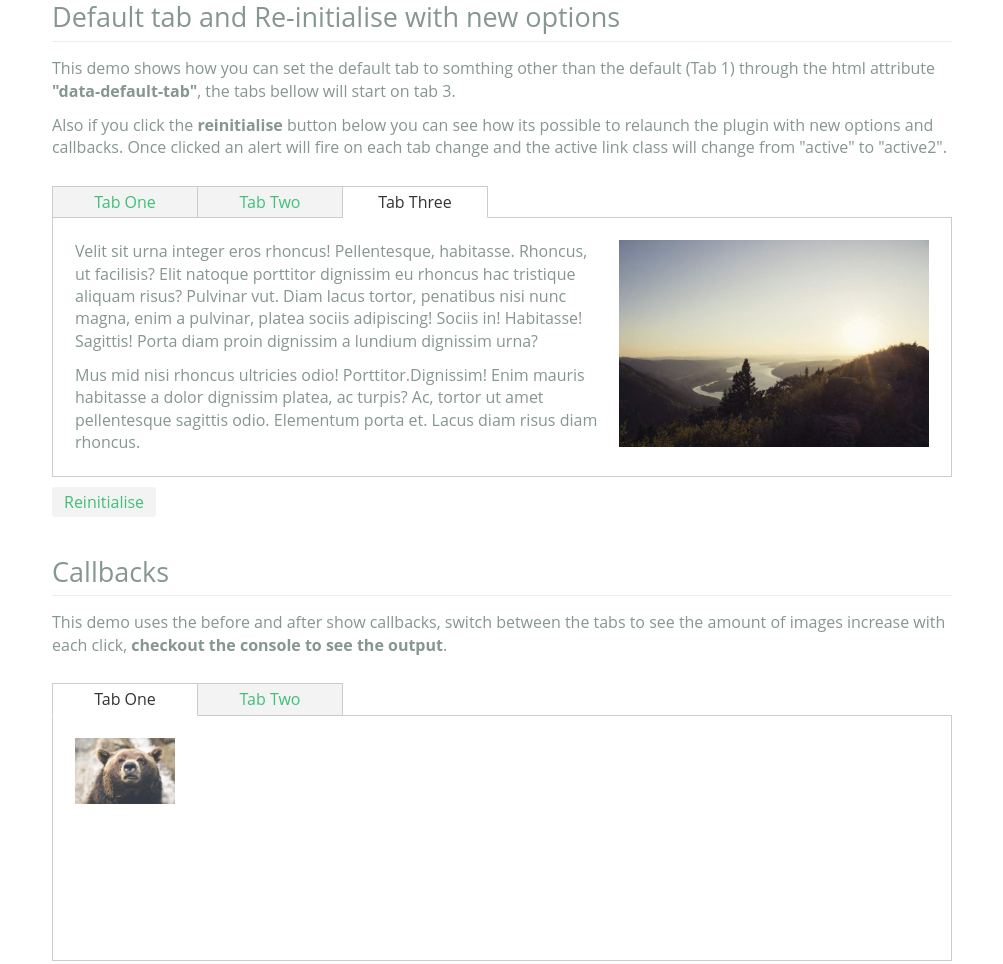
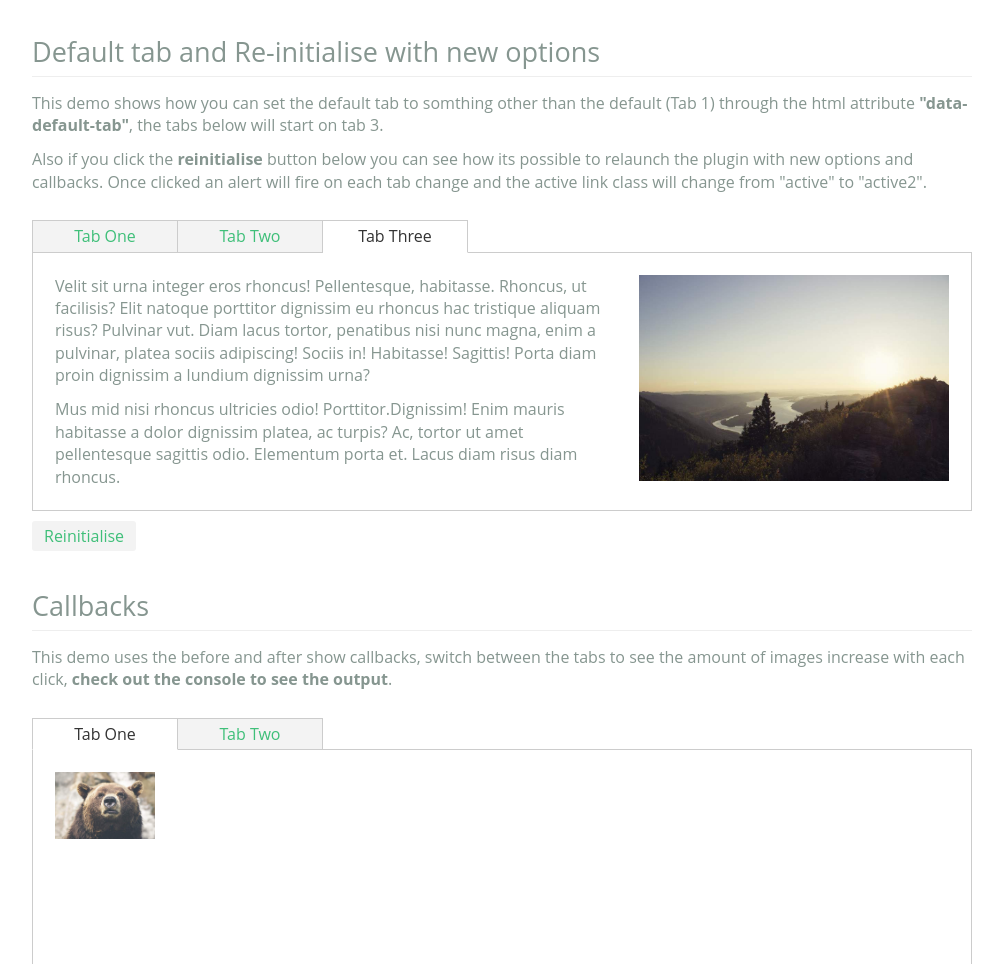
Before and after one commit to PhilRowe/addTabs, a plain HTML site: page demo/zepto.html in a window 1280 px wide. Shown: the part 872-1836 px from the top of the page, without its empty margins (138-1141 px from the left). Drawn offline with Linux system fonts and the light colour scheme.

Commit message:
Updated Readme and minor demo changes

```diff
--- a/demo/theme.css
+++ b/demo/theme.css
@@ -101,7 +101,8 @@ body {
 	background-color: #ffffff;
 }
 .wrapper{
-	max-width: 900px;
+	max-width: 940px;
+    padding: 0 20px;
 	margin: 0 auto;
 }
 h1, h2, h3, h4, h5, h6, .h1, .h2, .h3, .h4, .h5, .h6 {
@@ -120,6 +121,7 @@ h1, .h1, h2, .h2 {
 	margin-top: 20px;
 	margin-bottom: 10px;
 }
+ul{ padding: 0 0 0 20px; }
 .page-header {
 	padding-bottom: 9px;
 	margin: 40px 0 20px;
--- a/demo/zepto.html
+++ b/demo/zepto.html
@@ -1,4 +1,8 @@
+<!DOCTYPE html>
+<html>
     <head>
+        <title>addTabs - easily add tabs to your website</title>
+
         <!-- Include Zepto -->
         <script src="zepto/zepto.js"></script>
         <!-- Include Zepto Data module -->
@@ -13,14 +17,15 @@
     </head>
     <body>
         <div class="wrapper">
-        <h1 class="page-header">addTabs() Demo Page</h1>
+            <h1 class="page-header">addTabs Demo Page</h1>
             <p>jQuery addTabs plugin. Easily add tabs to your webpage. This simple plugin will work straight out of the box for most use cases. However if you need more power there are plenty of events and callbacks that you can hook into as demonstrated below.</p>
+            <p>Want to know how these demos have been made? Check out the source code or download the addTabs plugin from Github, the demo files are included!</p>
             <p>Full documentation can be found on our <a href="https://github.com/PhilRowe/addTabs">Github project page.</a></p>
 
 
             <div class="section first">
                 <h2 class="subsection-header">Trigger Actions</h2>
-            <p>This demo shows how you can interact with addTabs() through the <strong>event API</strong>, apart from the destroy and reinit which work by <strong>accessing internal functions directly</strong> through the element the plugin was launched on. Click the links below the tabs to see what the events and functions do.</p>
+                <p>This demo shows how you can interact with addTabs through the <strong>event API</strong>, apart from the destroy and reinit which work by <strong>accessing internal functions directly</strong> through the element the plugin was launched on. Click the links below the tabs to see what the events and functions do.</p>
 
                 <script type="text/javascript">
                     $(document).ready(function(){
@@ -121,7 +126,7 @@
 
             <div class="section">
                 <h2 class="subsection-header">Default tab and Re-initialise with new options</h2>
-            <p>This demo shows how you can set the default tab to somthing other than the default (Tab 1) through the html attribute <strong>"data-default-tab"</strong>, the tabs bellow will start on tab 3.</p>
+                <p>This demo shows how you can set the default tab to somthing other than the default (Tab 1) through the html attribute <strong>"data-default-tab"</strong>, the tabs below will start on tab 3.</p>
                 <p>Also if you click the <strong>reinitialise</strong> button below you can see how its possible to relaunch the plugin with new options and callbacks. Once clicked an alert will fire on each tab change and the active link class will change from "active" to "active2".</p>
 
                 <script type="text/javascript">
@@ -178,7 +183,7 @@
 
             <div class="section">
                 <h2 class="subsection-header">Callbacks</h2>
-            <p>This demo uses the before and after show callbacks, switch between the tabs to see the amount of images increase with each click, <strong>checkout the console to see the output</strong>.</p>
+                <p>This demo uses the before and after show callbacks, switch between the tabs to see the amount of images increase with each click, <strong>check out the console to see the output</strong>.</p>
 
                 <script type="text/javascript">
                     $(document).ready(function(){
@@ -259,3 +264,4 @@
 
         </div>
     </body>
+</html>
```
Also changed, not shown: demo/index.html (+10 -4 lines), README.md. Lines whose indentation alone changed are shown as unchanged.
